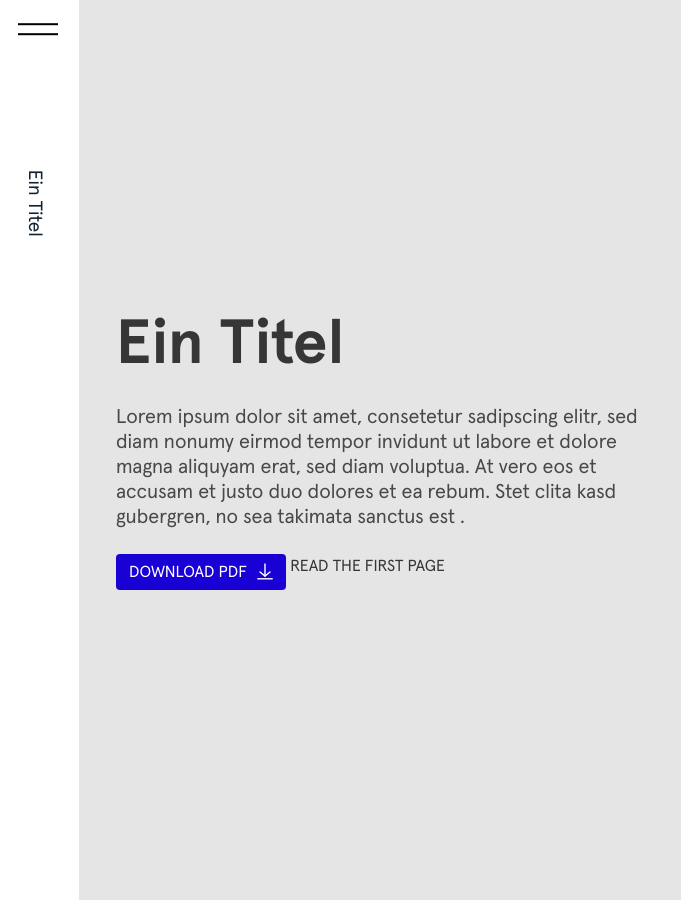
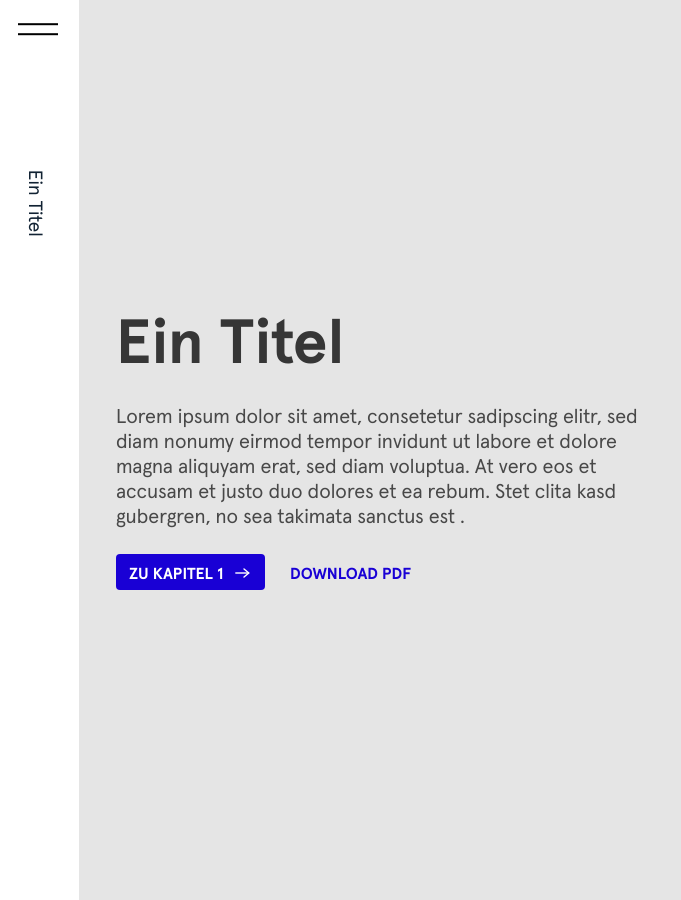
Before and after one commit to okfde/okf-pub, a Jekyll site: the page built from index.md, in a window 1280 px wide. Shown: the whole page, without its empty margins (0-681 px from the left). Built offline with Jekyll 4.4.1, drawn with Linux system fonts in a browser that asks for light colours; some web fonts are replaced.

Commit message:
find first page

```diff
--- a/_layouts/home.html
+++ b/_layouts/home.html
@@ -13,25 +13,34 @@ layout: default
           <h2 class="subtitle">
             {{ site.description }}
           </h2>
-          {% if site.pub and site.pub.pdf %}
-          <a href="{{ site.pub.pdf }}" class="button is-link is-uppercase">
-            <span>Download PDF</span>
-            <svg xmlns="http://www.w3.org/2000/svg" viewBox="0 0 100 100"
-                 width="20px" height="20px" class="icon-download">
-              <title>download icon</title>
-              <path d="M15 84 H 85" fill="transparent" stroke="white" stroke-width="7"
-                    stroke-linecap="square" />
-              <path d="M50 10 V 70" fill="transparent" stroke="white"
-                    stroke-width="7" stroke-linecap="round" />
-              <path d="M25 50 L 50 70 L 75 50"
-                    fill="transparent" stroke="white"
-                    stroke-width="7" stroke-linecap="round"/>
-            </svg>
-          </a>
+          <div class="hero-actions">
+          {% assign first_pages = site.pages | sort:"chapter" %}
+          {% for p in first_pages %}
+          {% if p.layout == 'page' %}
+          {% assign firstp = p %}
+          {% break %}
           {% endif %}
-
-
-          <a href="#">READ THE FIRST PAGE</a>
+          {% endfor %}
+            <a href="{{ firstp.permalink }}"
+               class="button is-link is-uppercase"
+               title="Kapitel {{ firstp.chapter }} {{firstp.title}}">
+              Zu Kapitel {{ firstp.chapter }}
+              <svg xmlns="http://www.w3.org/2000/svg" viewBox="0 0 100 100"
+                   width="20px" height="20px" class="icon-start">
+                <title>Arrow pointing right</title>
+                <path d="M20 50 H 80" fill="transparent" stroke="white"
+                      stroke-width="7" stroke-linecap="square"/>
+                <path d="M60 30 L 84 50 L 60 70"
+                      fill="transparent" stroke="white"
+                      stroke-width="7" stroke-linecap="round"/>
+              </svg>
+            </a>
+            {% if site.pub and site.pub.pdf %}
+            <a href="{{ site.pub.pdf }}" class="is-uppercase">
+              Download PDF
+            </a>
+            {% endif %}
+          </div>
         </div>
       </div>
     </div>
--- a/_sass/_helpers.sass
+++ b/_sass/_helpers.sass
@@ -1,8 +1,23 @@
-.icon-download
-  display: inline-block
-  margin: 0 -0.1em 0 0.5em
-
-
 .no-inner-margin
   & >:first-child
     margin-top: 0
+
+.hero-actions
+  a
+    display: inline-block
+    vertical-align: baseline
+    font-weight: 500
+  a.button
+    line-height: 1.8
+    &:hover,
+    &:active
+      .icon-start
+        transform: translateX(.2em)
+  a + a
+    margin-left: 1.3rem
+    color: $okf-blue !important
+
+.icon-start
+  vertical-align: sub
+  margin-left: .3em
+  transition: transform 200ms ease
```
